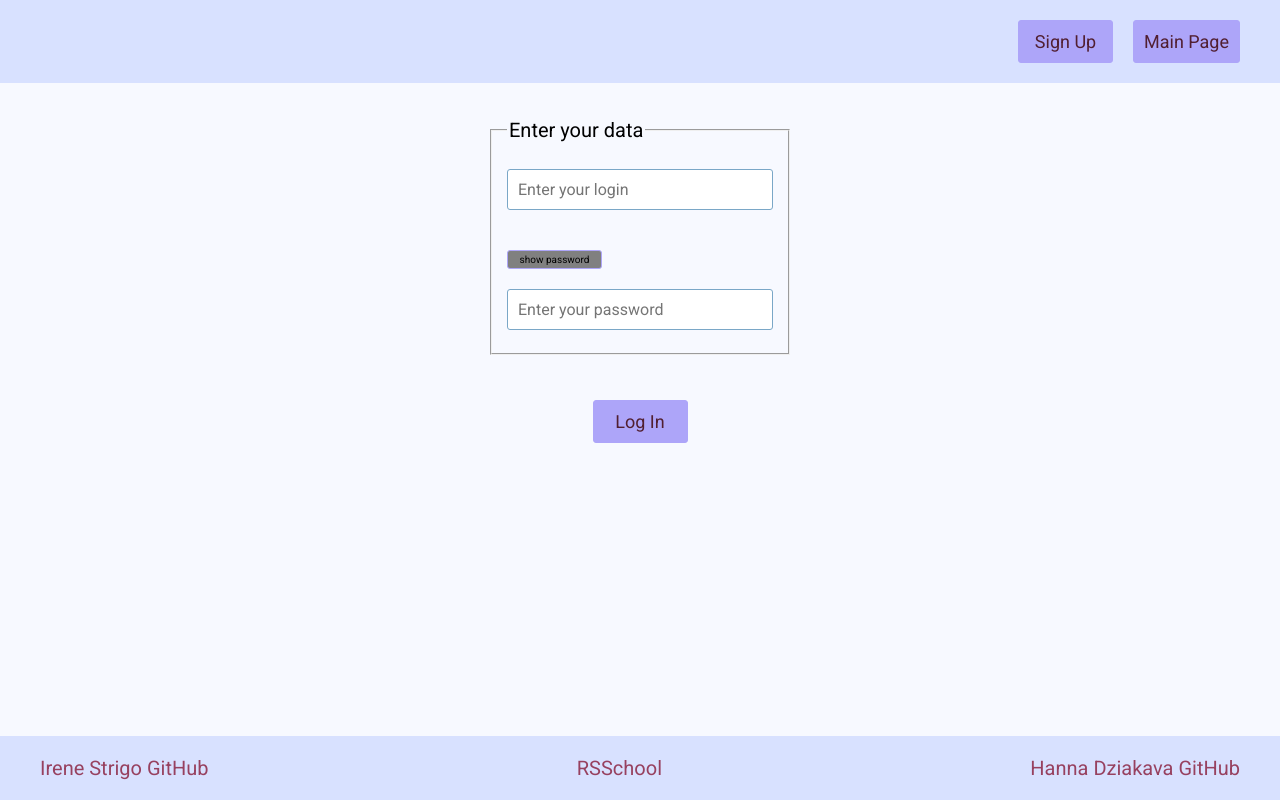
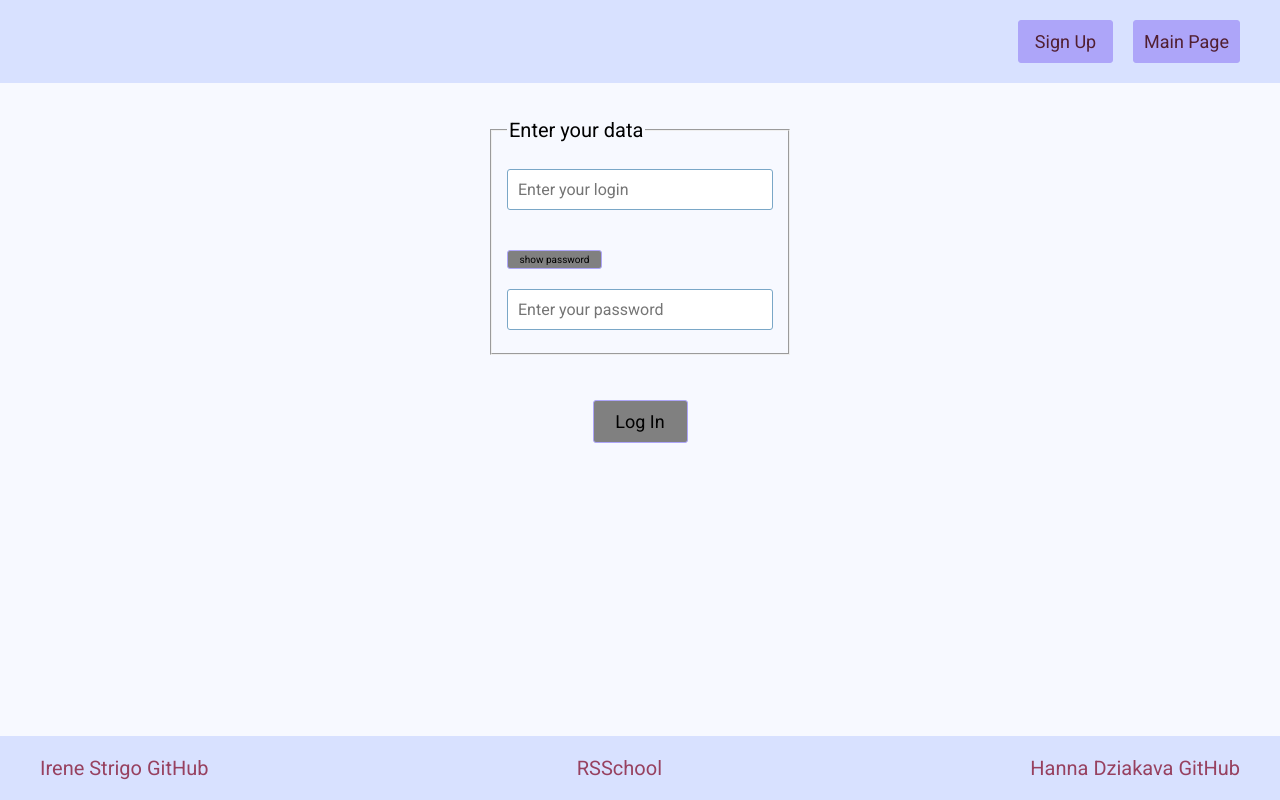
Before and after one commit to irene-strigo/RSS-eCommerceApp, a React app: page /log-in-page in a window 1280 px wide. Built offline with nearby package versions, Linux system fonts and the light colour scheme.

Commit message:
fix: add submit button block if not valid

```diff
--- a/src/components/LogInData.tsx
+++ b/src/components/LogInData.tsx
@@ -1,5 +1,4 @@
 import React, { useState } from 'react';
-
 import Input from './common/Input';
 import ShowButton from './common/ShowButton';
 
@@ -10,19 +9,19 @@ type UserData = {
   login: string;
   password: string;
 };
-
 type Props = {
   userData: UserData;
   setUserData: (userData: UserData) => void;
+  isValid: boolean;
+  setIsValid: (isValid: boolean) => void;
 };
 
 type Errors = Partial<Record<keyof UserData, string>>;
 //type Touched = Partial<Record<keyof UserData, boolean>>
 
-const LogInData = ({ userData, setUserData }: Props) => {
+const LogInData = ({ userData, setUserData, isValid, setIsValid }: Props) => {
   const [errors, setErrors] = useState<Errors>({});
   const newErrors: Errors = {};
-
   const validate = (formInputs: UserData): Errors => {
     if (EMAIL_REGEXP.test(formInputs.login) === false && formInputs.login != '') {
       newErrors.login = 'Please enter a valid login.';
@@ -30,9 +29,16 @@ const LogInData = ({ userData, setUserData }: Props) => {
     if (PASSWORD_REGEXP.test(formInputs.password) === false && formInputs.password != '') {
       newErrors.password = 'Please enter a valid password.';
     }
+    if (
+      Object.entries(newErrors).length === 0 &&
+      formInputs.password != '' &&
+      formInputs.login != ''
+    ) {
+      setIsValid(true);
+    }
     return newErrors;
   };
-
+  console.log('form is valid', isValid);
   //const [touched, setTouched] = useState<Touched>({})
   //console.log(touched)
   const [inputType, setInputType] = useState('password');
--- a/src/components/common/SubmitButton.tsx
+++ b/src/components/common/SubmitButton.tsx
@@ -14,14 +14,19 @@ const Button = styled.button`
     background-color: #f7f9ff;
     color: #2c5777;
   }
+  &:disabled {
+    background-color: gray;
+    color: black;
+  }
 `;
 
 type Props = {
   label: string;
+  disabled?: boolean;
 };
 
-const SubmitButton = ({ label }: Props) => {
-  return <Button>{label}</Button>;
+const SubmitButton = ({ label, disabled }: Props) => {
+  return <Button disabled={disabled}>{label}</Button>;
 };
 
 export default SubmitButton;
--- a/src/pages/LogInPage.tsx
+++ b/src/pages/LogInPage.tsx
@@ -14,7 +14,8 @@ const LogInPage = () => {
     password: '',
   });
 
-  console.log(userData);
+  const [isValid, setIsValid] = useState(false);
+  console.log(userData, isValid);
 
   return (
     <>
@@ -22,8 +23,13 @@ const LogInPage = () => {
         <Header buttons={headerButtons} />
         <ContentWrapper>
           <Form>
-            <LogInData userData={userData} setUserData={setUserData} />
-            <SubmitButton label={'Log In'} />
+            <LogInData
+              userData={userData}
+              setUserData={setUserData}
+              isValid={isValid}
+              setIsValid={setIsValid}
+            />
+            <SubmitButton label={'Log In'} disabled={isValid ? false : true} />
           </Form>
         </ContentWrapper>
         <Footer />
```
